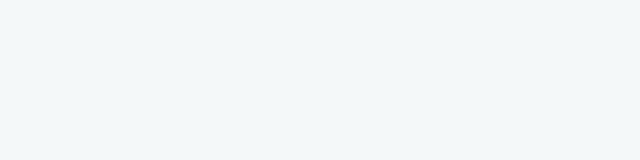
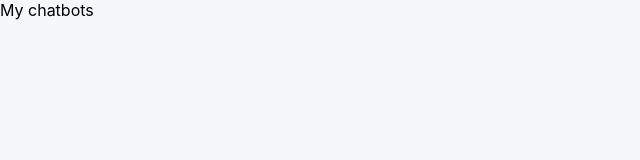
Before and after one commit to mariotolucas/smart-contacts, a React (Create React App) app: page / in a window 1280 px wide. Shown: the top 160 px of the page, without its empty margins (0-640 px from the left). Built offline with nearby package versions, Linux system fonts and the light colour scheme.

Commit message:
Creating routes

```diff
--- a/package.json
+++ b/package.json
@@ -8,6 +8,7 @@
     "@testing-library/user-event": "^12.8.3",
     "react": "^17.0.2",
     "react-dom": "^17.0.2",
+    "react-router-dom": "^5.3.0",
     "react-scripts": "4.0.3",
     "styled-components": "^5.3.1",
     "web-vitals": "^1.1.2"
--- a/src/App.js
+++ b/src/App.js
@@ -1,8 +1,8 @@
+import Routes from './routes'
+
 function App () {
   return (
-    <div className="App">
-
-    </div>
+    <Routes/>
   )
 }
 
--- /dev/null
+++ b/src/pages/Contacts/index.js
@@ -0,0 +1,11 @@
+import React from 'react'
+
+const Contacts = () => {
+  return (
+    <div>
+      My chatbots
+    </div>
+  )
+}
+
+export default Contacts
--- /dev/null
+++ b/src/routes/index.js
@@ -0,0 +1,17 @@
+import React from 'react'
+import { BrowserRouter as Router, Route, Switch } from 'react-router-dom'
+
+import Contacts from '../pages/Contacts'
+
+const Routes = () => {
+  return (
+    <Router>
+      <Switch>
+        <Route exact path="/"><Contacts/></Route>
+        <Route exact path="/Contacts"><Contacts/></Route>
+      </Switch>
+    </Router>
+  )
+}
+
+export default Routes
```
Also changed, not shown: 1 other file (tests, documents, lock files or other folders).
